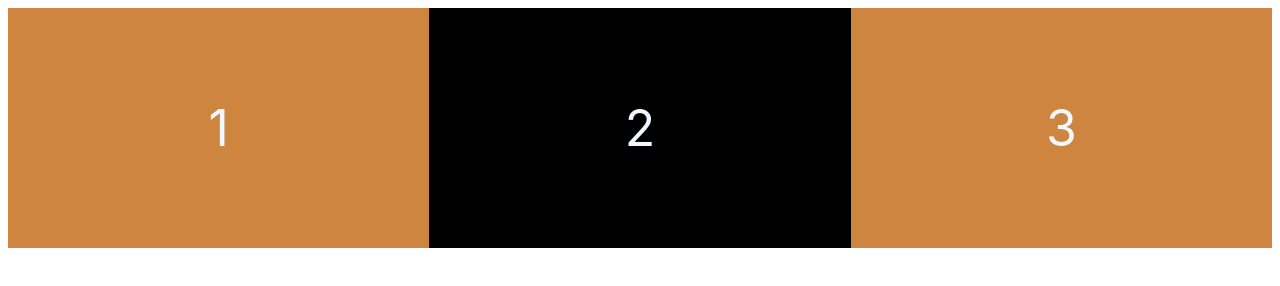
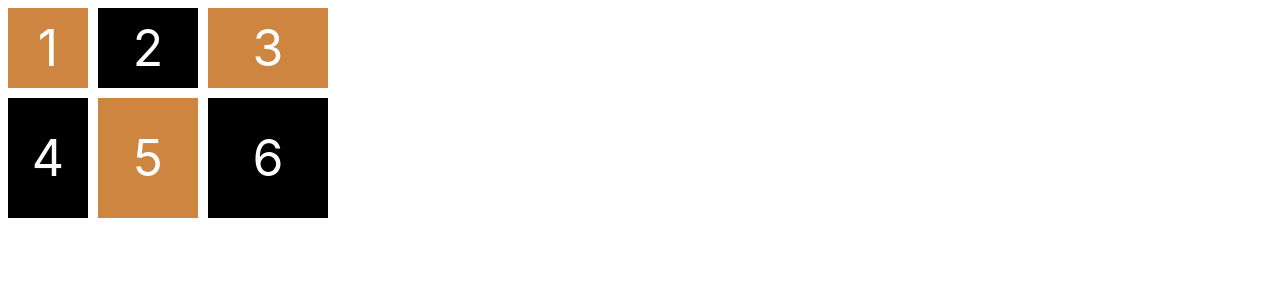
Before and after one commit to hojunkim1/sassy-style, a plain HTML site: page index.html in a window 1280 px wide. Drawn offline with Linux system fonts and the light colour scheme.

Commit message:
learn grid basic

```diff
--- a/index.html
+++ b/index.html
@@ -12,6 +12,9 @@
       <div class="child">1</div>
       <div class="child">2</div>
       <div class="child">3</div>
+      <div class="child">4</div>
+      <div class="child">5</div>
+      <div class="child">6</div>
     </div>
   </body>
 </html>
--- a/style.css
+++ b/style.css
@@ -5,26 +5,23 @@ body {
 
 .father {
   /* Layout */
-  display: flex;
-  justify-content: space-around;
-  /* Design */
-  height: 100vh;
+  display: grid;
+  grid-template-columns: 80px 100px 120px;
+  grid-template-rows: 80px 120px;
+  gap: 10px;
 }
 
 .child {
+  /* Design */
+  background: peru;
+  color: white;
+  font-size: 50px;
   /* Layout */
   display: flex;
   justify-content: center;
   align-items: center;
-  flex-basis: 30%;
-  flex-grow: 1;
-  /* Design */
-  height: 30%;
-  background: peru;
-  color: aliceblue;
-  font-size: 50px;
 }
 
-.child:nth-child(2) {
-  background-color: black;
+.child:nth-child(2n) {
+  background: black;
 }
```
Also changed, not shown: README.md.
